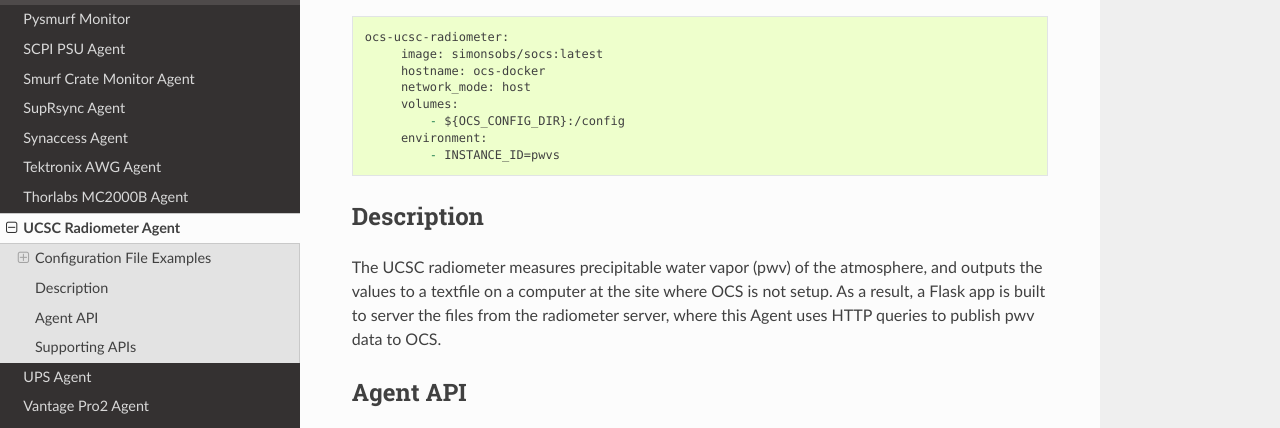
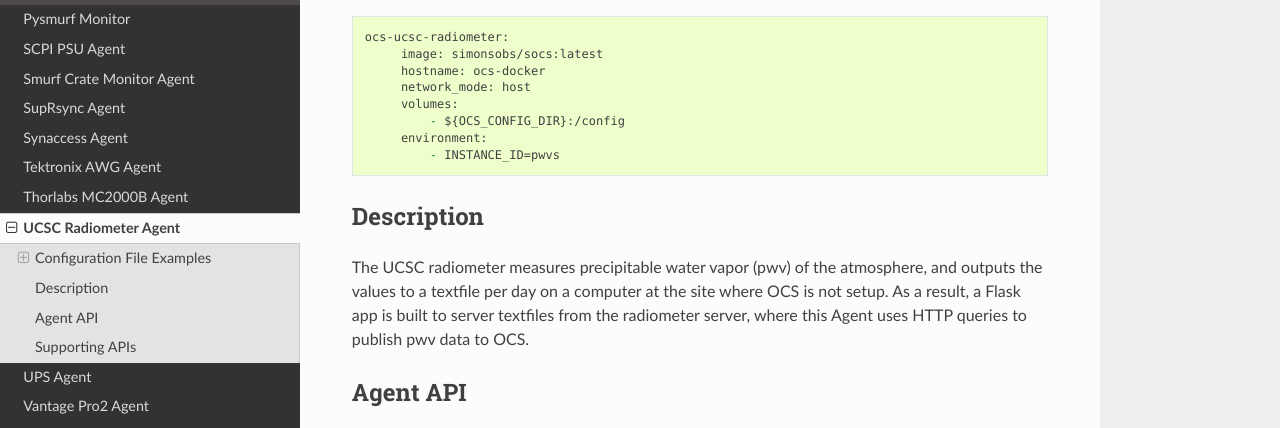
Before and after one commit to simonsobs/socs, a Sphinx documentation site: the page built from docs/agents/ucsc_radiometer.rst, in a window 1280 px wide and 900 px high, scrolled down 931 px, cut to the strip 0-428 px from the top of the window. Built offline with Sphinx 7.4.7 and the Read the Docs theme 2.0.0, drawn with Linux system fonts in a browser that asks for light colours.

Commit message:
update radiometer agent description

```diff
--- a/docs/agents/ucsc_radiometer.rst
+++ b/docs/agents/ucsc_radiometer.rst
@@ -54,8 +54,8 @@ Description
 -----------
 
 The UCSC radiometer measures precipitable water vapor (pwv) of the atmosphere,
-and outputs the values to a textfile on a computer at the site where OCS
-is not setup. As a result, a Flask app is built to server the files from the
+and outputs the values to a textfile per day on a computer at the site where OCS
+is not setup. As a result, a Flask app is built to server textfiles from the
 radiometer server, where this Agent uses HTTP queries to publish pwv data to OCS.
 
 Agent API
```
